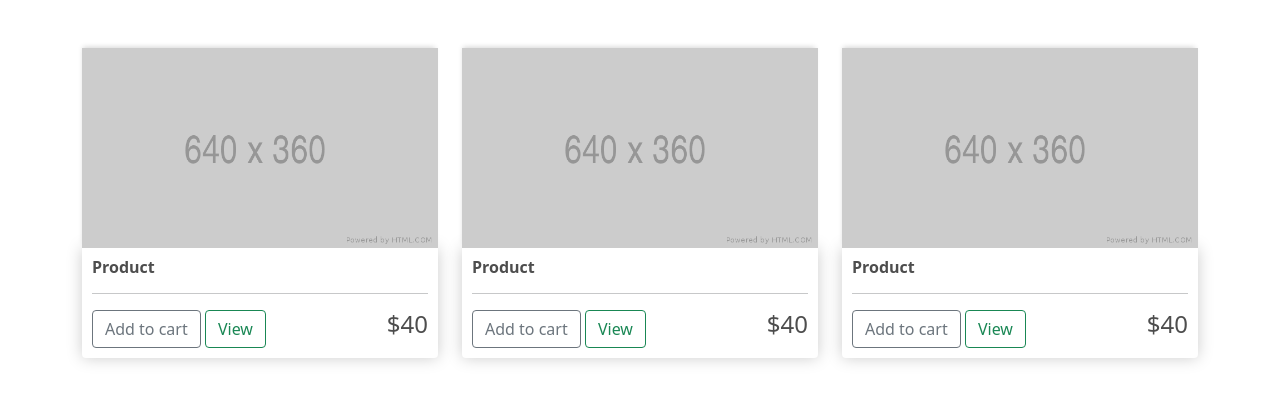
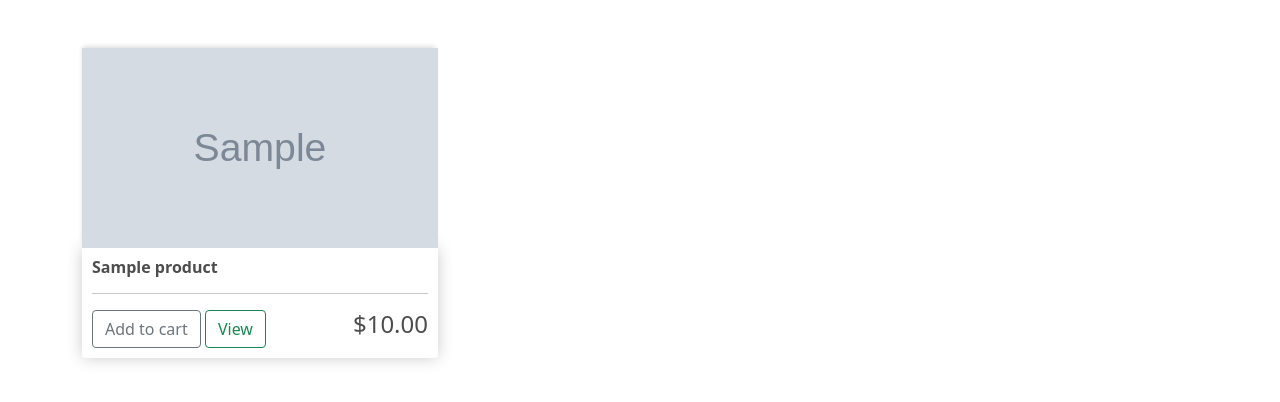
Before and after one commit to dldev3/django-ecommerce, a Django app: page / in a window 1280 px wide. Shown: the part 57-459 px from the top of the page. Run offline with Django 3.2, Linux system fonts and the light colour scheme; tables that the repository leaves empty hold one stand-in row (values such as "Sample post"); grey boxes marked "Sample" are stand-in pictures.

Commit message:
indentation fixed

```diff
--- a/ecommerce/settings.py
+++ b/ecommerce/settings.py
@@ -125,3 +125,8 @@ STATIC_URL = '/static/'
 STATICFILES_DIRS = [
     os.path.join(BASE_DIR, 'static')
 ]
+
+MEDIA_URL = '/images/'
+
+#set path for images and uploaded files
+MEDIA_ROOT = os.path.join(BASE_DIR, 'static/images')
--- a/ecommerce/urls.py
+++ b/ecommerce/urls.py
@@ -15,8 +15,12 @@ Including another URLconf
 """
 from django.contrib import admin
 from django.urls import path, include
+from django.conf.urls.static import static
+from django.conf import settings
 
 urlpatterns = [
     path('admin/', admin.site.urls),
     path('',include('store.urls'))
 ]
+
+urlpatterns += static(settings.MEDIA_URL, document_root=settings.MEDIA_ROOT)
--- a/store/models.py
+++ b/store/models.py
@@ -1 +1,58 @@
 from django.db import models
+from django.contrib.auth.models import User
+
+class Customer(models.Model):
+    user = models.OneToOneField(User, on_delete=models.CASCADE,null=True, blank=True)
+    name = models.CharField(max_length=200, null=True)
+    email = models.CharField(max_length=200, null=True)
+
+    def __str__(self):
+        return self.name
+
+class Product(models.Model):
+    name = models.CharField(max_length=200, null=True)
+    price = models.FloatField()
+    digital = models.BooleanField(default=False, null=True, blank=False)
+    image = models.ImageField(null=True, blank=True)
+
+    def __str__(self):
+        return self.name
+
+    @property
+    def imageURL(self):
+        try:
+            url = self.image.url
+        except:
+            url = ''
+        return url
+
+
+class Order(models.Model):
+    customer = models.ForeignKey(Customer, on_delete=models.SET_NULL, blank=True, null=True)
+    date_ordered = models.DateTimeField(auto_now_add=True)
+    complete = models.BooleanField(default=False, null=True, blank=False)
+    transaction_id = models.CharField(max_length=200, null=True)
+
+    def __str__(self):
+        return str(self.id)
+
+class OrderItem(models.Model):
+    product = models.ForeignKey(Product, on_delete=models.SET_NULL, null=True)
+    order = models.ForeignKey(Order, on_delete=models.SET_NULL, null=True)
+    quantity = models.IntegerField(default=0, null=True, blank=True)
+    date_added = models.DateTimeField(auto_now_add=True)
+
+    # def __str__(self):
+    #     return self.product.name
+
+class ShippingAddress(models.Model):
+    customer = models.ForeignKey(Customer, on_delete=models.SET_NULL, null=True)
+    order = models.ForeignKey(Order, on_delete=models.SET_NULL, null=True)
+    address = models.CharField(max_length=200, null=False)
+    city = models.CharField(max_length=200, null=False)
+    state = models.CharField(max_length=200, null=False)
+    zipcode = models.CharField(max_length=200, null=False)
+    date_added = models.DateTimeField(auto_now_add=True)
+
+    def __str__(self):
+        return self.address
--- a/store/templates/store/cart.html
+++ b/store/templates/store/cart.html
@@ -32,6 +32,7 @@
         </div>
 
 
+        {%  for item in items %}
         <div class="cart-row">
             <div style="flex:2"><img class="row-image" src="{% static 'images/placeholder.png' %}"></div>
             <div style="flex:2">Product 1</div>
@@ -45,6 +46,8 @@
             </div>
             <div style="flex:1">$32</div>
         </div>
+        {% endfor %}
+
     </div>
   </div>
 </div>
--- a/store/templates/store/store.html
+++ b/store/templates/store/store.html
@@ -3,36 +3,20 @@
 
 {% block content %}
   <div class="row mt-5">
-    <div class="col-lg-4">
-      <img class="thumbnail" src="{% static 'images/placeholder.png' %}" />
+
+{% for product in products  %}
+    <div class="col-lg-4 mb-4">
+      <img class="thumbnail" src="{{ product.imageURL }}" />
       <div class="box-element product">
-          <h6><strong>Product</strong></h6>
+          <h6><strong>{{ product.name }}</strong></h6>
           <hr>
           <button class="btn btn-outline-secondary add-btn">Add to cart</button>
           <a href="#" class="btn btn-outline-success">View</a>
-          <h4 style="display: inline-block; float: right;">$40</h4>
+          <h4 style="display: inline-block; float: right;">${{ product.price|floatformat:2 }}</h4>
       </div>
     </div>
-    <div class="col-lg-4">
-      <img class="thumbnail" src="{% static 'images/placeholder.png' %}" />
-      <div class="box-element product">
-        <h6><strong>Product</strong></h6>
-        <hr>
-        <button class="btn btn-outline-secondary add-btn">Add to cart</button>
-        <a href="#" class="btn btn-outline-success">View</a>
-        <h4 style="display: inline-block; float: right;">$40</h4>
-      </div>
-    </div>
-    <div class="col-lg-4">
-      <img class="thumbnail" src="{% static 'images/placeholder.png' %}" />
-      <div class="box-element product">
-        <h6><strong>Product</strong></h6>
-        <hr>
-        <button class="btn btn-outline-secondary add-btn">Add to cart</button>
-        <a href="#" class="btn btn-outline-success">View</a>
-        <h4 style="display: inline-block; float: right;">$40</h4>
-      </div>
-    </div>
+{% endfor %}
+
   </div>
 {% endblock content %}
 
--- a/store/views.py
+++ b/store/views.py
@@ -1,12 +1,23 @@
 from django.shortcuts import render
+from .models import *
 
 def store(request):
-    context = {}
+    products = Product.objects.all()
+    context = {'products':products}
     return render(request, 'store/store.html', context)
 
 def cart(request):
-    context = {}
-    return render(request, 'store/cart.html', context)
+    if request.user.is_authenticated:
+        customer = request.user.customer
+        order, created = Order.objects.get_or_create(customer=customer, complete=False)
+        items = order.orderitem_set.all()
+    else:
+        items = []
+
+    context = {'items':items}
+    return render(request, 'store/cart.html',context)
+
+
 
 def checkout(request):
     context = {}
```
Also changed, not shown: store/admin.py (+7 -0 lines), static/images/placeholder_C8Eo12k.png (added), static/images/placeholder_DxtXH2E.png (added), static/images/placeholder_ShfCZTp.png (added), static/images/placeholder_UB6ZlQx.png (added), static/images/placeholder_gT4heKO.png (added), static/images/placeholder_o61csea.png (added), static/images/placeholder_wlAAVsQ.png (added), store/migrations/0001_initial.py (added), store/migrations/0002_product_image.py (added).
